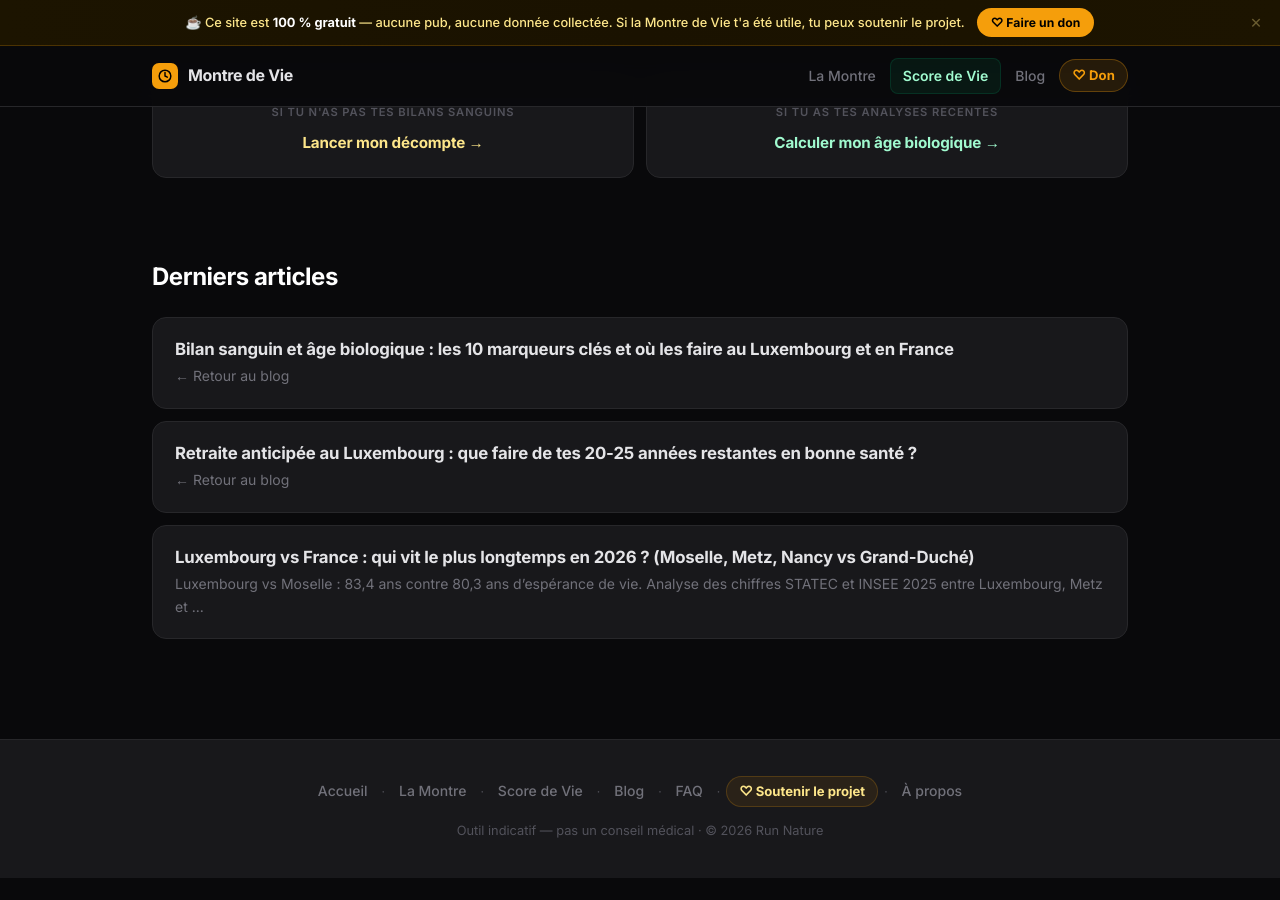
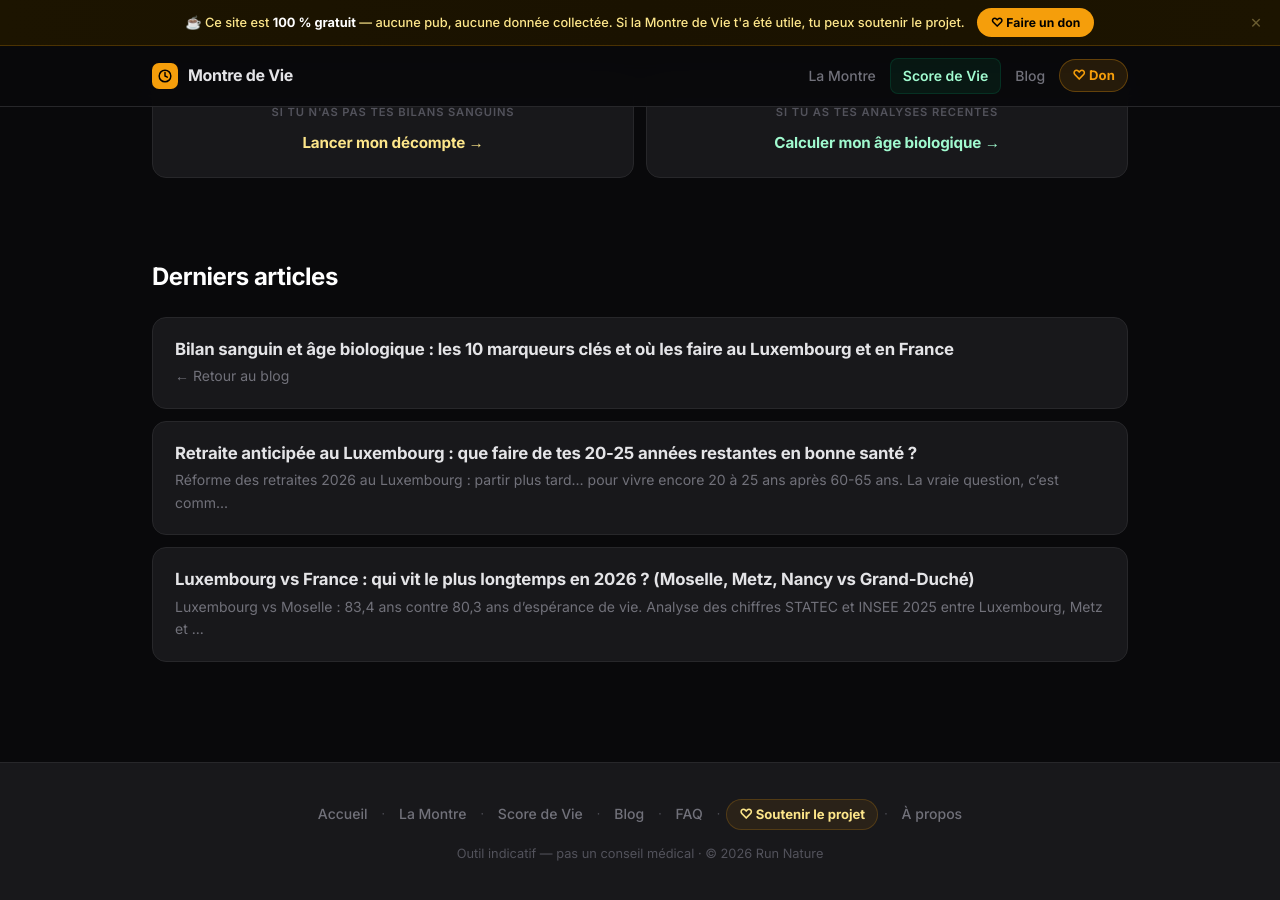
Before and after one commit to SebRunNature/memento-mori, a Jekyll site: the page built from index.html, in a window 1280 px wide and 900 px high, scrolled down 2078 px. Built offline with Jekyll 4.4.1, drawn with Linux system fonts in a browser that asks for light colours; before the commit the page ends 2956 px from its top, so only the background shows below that.

Commit message:
Update 2026-05-26-retraite-anticipee-luxembourg-annees-longevite.html

```diff
--- a/_posts/2026-05-26-retraite-anticipee-luxembourg-annees-longevite.html
+++ b/_posts/2026-05-26-retraite-anticipee-luxembourg-annees-longevite.html
@@ -2,6 +2,7 @@
 layout: default
 title: "Retraite anticipée au Luxembourg : que faire de tes 20-25 années restantes en bonne santé ?"
 description: "La réforme des retraites 2026 au Luxembourg repousse l'âge de départ. Mais une fois retraité à 60-65 ans, il te reste 20 à 25 ans. La vraie question : qu'en fais-tu ?"
+excerpt: "Réforme des retraites 2026 au Luxembourg : partir plus tard… pour vivre encore 20 à 25 ans après 60-65 ans. La vraie question, c’est comment utiliser ce temps."
 date: 2026-05-26
 author: Sébastien Salomon
 tags: [retraite Luxembourg, longévité, années restantes, santé, réforme pension 2026]
```
